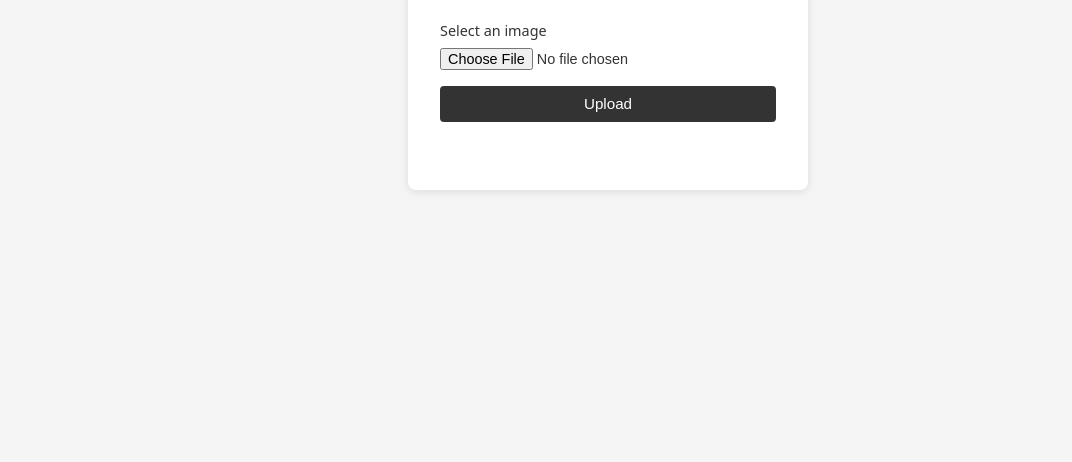
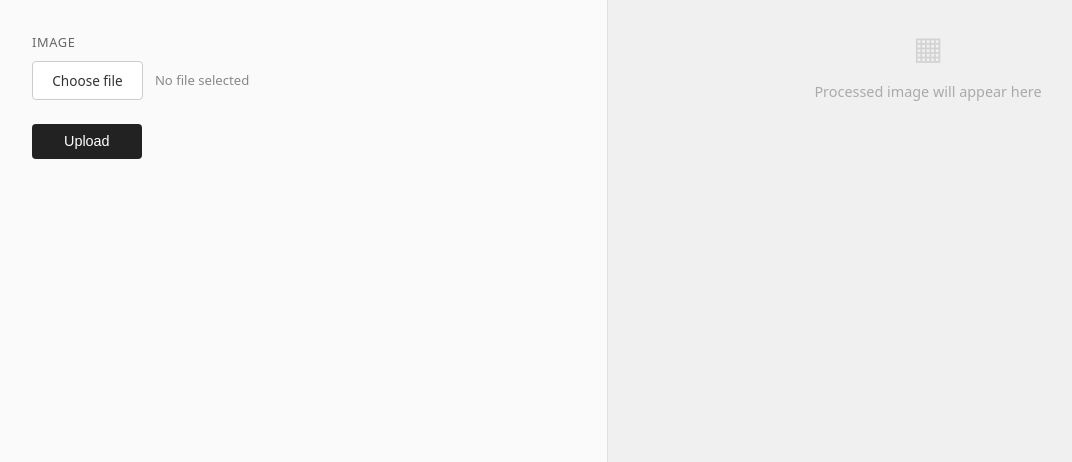
Before and after one commit to mohammednumaan/grayscale, a website with bundled scripts: page client/index.html in a window 1280 px wide. Shown: the part 338-800 px from the top of the page, without its empty margins (32-1104 px from the left). Built offline with nearby package versions, Linux system fonts and the light colour scheme.

Commit message:
feat: added jimp for image -> grayscale conversion along with a basic k6 load-testing

```diff
--- a/client/client.ts
+++ b/client/client.ts
@@ -2,12 +2,9 @@ const API_URL = "http://localhost:3000/grayscale/upload";
 
 const form = document.getElementById("upload-form") as HTMLFormElement;
 const fileInput = document.getElementById("file-input") as HTMLInputElement;
+const fileNameEl = document.getElementById("file-name") as HTMLSpanElement;
 const uploadBtn = document.getElementById("upload-btn") as HTMLButtonElement;
 const statusEl = document.getElementById("status") as HTMLParagraphElement;
-const previewContainer = document.getElementById("preview") as HTMLDivElement;
-const previewImg = document.getElementById("preview-img") as HTMLImageElement;
-
-let currentObjectURL: string | null = null;
 
 function setStatus(message: string, type: "success" | "error" | "") {
   statusEl.textContent = message;
@@ -15,20 +12,8 @@ function setStatus(message: string, type: "success" | "error" | "") {
 }
 
 fileInput.addEventListener("change", () => {
-  if (currentObjectURL) {
-    URL.revokeObjectURL(currentObjectURL);
-    currentObjectURL = null;
-  }
-
   const file = fileInput.files?.[0];
-  if (file) {
-    currentObjectURL = URL.createObjectURL(file);
-    previewImg.src = currentObjectURL;
-    previewContainer.style.display = "block";
-  } else {
-    previewImg.src = "";
-    previewContainer.style.display = "none";
-  }
+  fileNameEl.textContent = file ? file.name : "No file selected";
 });
 
 form.addEventListener("submit", async (e: Event) => {
--- a/client/index.html
+++ b/client/index.html
@@ -3,12 +3,17 @@
   <head>
     <meta charset="UTF-8" />
     <meta name="viewport" content="width=device-width, initial-scale=1.0" />
-    <title>Grayscale - Image Upload</title>
+    <title>Grayscale</title>
     <style>
       * {
         margin: 0;
         padding: 0;
         box-sizing: border-box;
+      }
+
+      html,
+      body {
+        height: 100%;
       }
 
       body {
@@ -17,99 +22,164 @@
           -apple-system,
           sans-serif;
         display: flex;
-        justify-content: center;
-        align-items: center;
-        min-height: 100vh;
-        background: #f5f5f5;
-        color: #333;
+        color: #222;
       }
 
-      .container {
-        background: #fff;
-        padding: 2rem;
-        border-radius: 8px;
-        box-shadow: 0 2px 8px rgba(0, 0, 0, 0.1);
-        width: 100%;
-        max-width: 400px;
+      /* ---- Left panel: upload controls ---- */
+      .panel-left {
+        width: 50%;
+        background: #fafafa;
+        display: flex;
+        flex-direction: column;
+        justify-content: center;
+        padding: 4rem;
+        border-right: 1px solid #e0e0e0;
       }
 
       h1 {
-        font-size: 1.4rem;
+        font-size: 1.6rem;
+        font-weight: 600;
+        letter-spacing: -0.02em;
+        margin-bottom: 0.4rem;
+      }
+
+      .subtitle {
+        font-size: 0.85rem;
+        color: #888;
+        margin-bottom: 2.5rem;
+      }
+
+      .file-label {
+        font-size: 0.8rem;
+        font-weight: 500;
+        text-transform: uppercase;
+        letter-spacing: 0.05em;
+        color: #666;
+        margin-bottom: 0.6rem;
+      }
+
+      input[type="file"] {
+        display: none;
+      }
+
+      .file-btn {
+        display: inline-block;
+        padding: 0.55rem 1.2rem;
+        border: 1px solid #ccc;
+        border-radius: 4px;
+        background: #fff;
+        color: #333;
+        font-size: 0.85rem;
+        cursor: pointer;
+        transition:
+          border-color 0.15s,
+          background 0.15s;
+      }
+
+      .file-btn:hover {
+        border-color: #999;
+        background: #f5f5f5;
+      }
+
+      .file-name {
+        display: inline-block;
+        margin-left: 0.75rem;
+        font-size: 0.82rem;
+        color: #888;
+      }
+
+      .file-row {
+        display: flex;
+        align-items: center;
         margin-bottom: 1.5rem;
       }
 
-      label {
-        display: block;
-        margin-bottom: 0.5rem;
-        font-size: 0.9rem;
-        font-weight: 500;
-      }
-
-      input[type="file"] {
-        display: block;
-        width: 100%;
-        margin-bottom: 1rem;
-        font-size: 0.9rem;
-      }
-
-      button {
-        width: 100%;
-        padding: 0.6rem 1rem;
-        background: #333;
+      .upload-btn {
+        padding: 0.6rem 2rem;
+        background: #222;
         color: #fff;
         border: none;
         border-radius: 4px;
-        font-size: 0.95rem;
+        font-size: 0.9rem;
         cursor: pointer;
+        transition: background 0.15s;
+        align-self: flex-start;
       }
 
-      button:disabled {
-        opacity: 0.5;
+      .upload-btn:disabled {
+        opacity: 0.4;
         cursor: not-allowed;
       }
 
-      button:hover:not(:disabled) {
-        background: #555;
+      .upload-btn:hover:not(:disabled) {
+        background: #444;
       }
 
       #status {
         margin-top: 1rem;
-        font-size: 0.9rem;
-        min-height: 1.4em;
+        font-size: 0.85rem;
+        min-height: 1.2em;
       }
 
       .success {
-        color: #2e7d32;
+        color: #4a4a4a;
+        font-weight: 500;
       }
 
       .error {
-        color: #c62828;
+        color: #777;
+        font-weight: 500;
       }
 
-      #preview {
-        display: none;
-        margin-top: 1.5rem;
+      /* ---- Right panel: output placeholder ---- */
+      .panel-right {
+        width: 50%;
+        background: #f0f0f0;
+        display: flex;
+        justify-content: center;
+        align-items: center;
       }
 
-      #preview img {
-        width: 100%;
-        border-radius: 4px;
+      .placeholder {
+        text-align: center;
+        color: #aaa;
+        font-size: 0.9rem;
+        line-height: 1.6;
+      }
+
+      .placeholder span {
+        display: block;
+        font-size: 2rem;
+        margin-bottom: 0.5rem;
+        opacity: 0.4;
       }
     </style>
   </head>
   <body>
-    <div class="container">
-      <h1>Grayscale Upload</h1>
+    <div class="panel-left">
+      <h1>Grayscale</h1>
+      <p class="subtitle">Convert color images to grayscale</p>
+
       <form id="upload-form">
-        <label for="file-input">Select an image</label>
-        <input type="file" id="file-input" accept="image/*" />
-        <button type="submit" id="upload-btn">Upload</button>
+        <p class="file-label">Image</p>
+        <div class="file-row">
+          <label class="file-btn" for="file-input">Choose file</label>
+          <input type="file" id="file-input" accept="image/*" />
+          <span class="file-name" id="file-name">No file selected</span>
+        </div>
+        <button type="submit" class="upload-btn" id="upload-btn">Upload</button>
       </form>
+
       <p id="status"></p>
-      <div id="preview">
-        <img id="preview-img" alt="Selected image preview" />
+    </div>
+
+    <div class="panel-right">
+      <div class="placeholder">
+        <span>&#9638;</span>
+        Processed image will appear here
       </div>
     </div>
+
     <script src="dist/client.js"></script>
   </body>
 </html>
--- a/package.json
+++ b/package.json
@@ -23,6 +23,7 @@
     "@eslint/js": "^10.0.1",
     "@types/cors": "^2.8.19",
     "@types/express": "^5.0.6",
+    "@types/jimp": "^0.2.1",
     "@types/node": "^25.3.3",
     "@typescript-eslint/eslint-plugin": "^8.56.1",
     "@typescript-eslint/parser": "^8.56.1",
@@ -40,6 +41,7 @@
     "@types/multer": "^2.0.0",
     "cors": "^2.8.6",
     "express": "^5.2.1",
+    "jimp": "^1.6.0",
     "multer": "^2.1.1"
   }
 }
```
Also changed, not shown: src/app.ts (+6 -3 lines), src/utils/grayscale.utils.ts (added, +15 -0 lines), tests/load.test.ts (added, +22 -0 lines), output-grayscale.png (added), 1 other file.
